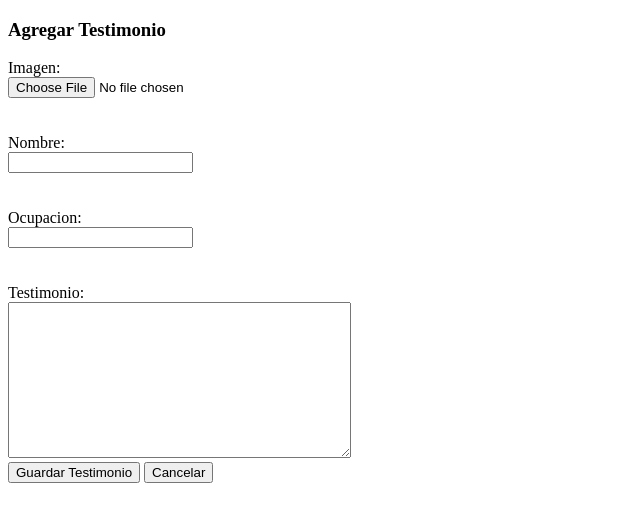
After one commit to yandivd/myPortafolio, a Django app: page /crear/testimonio/ in a window 1280 px wide. The commit adds this page. Shown: the top 522 px of the page, without its empty margins (0-640 px from the left). Run offline with Django 3.2, Linux system fonts and the light colour scheme.

Commit message:
creados testimonios

```diff
--- a/main/forms.py
+++ b/main/forms.py
@@ -1,7 +1,12 @@
 from django import forms
-from .models import Contacto
+from .models import Contacto, Testimoni
 
 class ContactoForm(forms.ModelForm):
     class Meta:
         model = Contacto
         fields = '__all__'
+
+class TestimonioFOrm(forms.ModelForm):
+    class Meta:
+        model = Testimoni
+        fields = 'nombre','ocupacion','image','texto'
--- a/main/models.py
+++ b/main/models.py
@@ -31,6 +31,7 @@ class Testimoni(models.Model):
     ocupacion = models.CharField(max_length=100)
     image = models.ImageField(upload_to='testimonios', blank=True, null=True)
     texto = models.TextField()
+    estado = models.CharField(max_length=10)
 
     def __str__(self):
         return self.nombre
--- a/main/templates/main/index.html
+++ b/main/templates/main/index.html
@@ -351,7 +351,7 @@
       </div>
     </section><!-- End Testimonials Section -->
 
-    <p>Quieres dejar tu experiencia? <a href="#">Clic Aqui</a></p>
+    <p>Quieres dejar tu experiencia? <a href="{% url 'crear_testimonio' %}">Clic Aqui</a></p>
 
     <!-- ======= Contact Section ======= -->
     <section id="contact" class="contact">
--- /dev/null
+++ b/main/templates/main/testimonios/create.html
@@ -0,0 +1,54 @@
+<!DOCTYPE html>
+<html lang="en">
+{% load static %}
+<head>
+    <meta charset="UTF-8">
+    <title>Title</title>
+</head>
+<body>
+
+<form action="." method="post" id="">
+    <div class="card card-default">
+        <div class="card-header">
+            <h3 class="card-title">
+                <i class="bi bi-plus-circle "></i>
+              Agregar Testimonio
+            </h3>
+        </div>
+        <div class="card-body ">
+            {% csrf_token %}
+            <div class=" form-group form-card text-center">
+                 <label>Imagen: </label>
+                <br>
+                {{form.image}}
+                <br><br><br>
+
+                <label>Nombre: </label>
+                <br>
+                {{form.nombre}}
+                <br><br><br>
+
+                <label>Ocupacion: </label><br>
+                {{form.ocupacion}}
+                <br><br><br>
+
+                <label>Testimonio: </label><br>
+                {{form.texto}}
+            </div>
+        </div>
+
+    </div>
+    <div class="  card-footer mt-3 px-5 mb-3">
+        <button type="submit" class="  btn btn-primary btn-flat btnTest">
+            <i class="bi bi-cassette"></i> Guardar Testimonio
+        </button>
+        <a href="{% url 'index' %}">
+            <button type="button" class=" btn btn-danger">
+                <i class="bi bi-x"></i> Cancelar
+            </button>
+        </a>
+    </div>
+    </div>
+</form>
+</body>
+</html>
--- a/main/urls.py
+++ b/main/urls.py
@@ -1,7 +1,8 @@
 from django.urls import path, include
-from .views import index, TestListView
+from .views import index, TestListView, TestimonioCreateView
 
 urlpatterns = [
     path('', index, name='index'),
     path('listar/testimonios/', TestListView.as_view(), name='listado_testimonios' ),
+    path('crear/testimonio/', TestimonioCreateView.as_view(), name='crear_testimonio'),
 ]
--- a/main/views.py
+++ b/main/views.py
@@ -9,7 +9,7 @@ from django.contrib import messages
 # Create your views here.
 def index(request):
     proyectos = Proyecto.objects.all()
-    testimonios = Testimoni.objects.all()
+    testimonios = Testimoni.objects.all().filter(estado="check")
     data={
         'proyectos': proyectos,
         'testimonios': testimonios,
@@ -30,3 +30,25 @@ def index(request):
 class TestListView(ListView):
     model = Testimoni
     template_name = 'main/testimonios/list.html'
+
+class TestimonioCreateView(CreateView):
+    model = Testimoni
+    form_class = TestimonioFOrm
+    template_name = 'main/testimonios/create.html'
+    success_url = reverse_lazy('index')
+
+    def post(self, request, *args, **kwargs):
+        formulario = TestimonioFOrm(data=request.POST)
+        estado="pending"
+        if formulario.is_valid():
+            testi = Testimoni(nombre=formulario.cleaned_data['nombre'],
+                              ocupacion=formulario.cleaned_data['ocupacion'],
+                              image=formulario.cleaned_data['image'],
+                              texto=formulario.cleaned_data['texto'],
+                              estado=estado)
+            testi.save()
+            messages.success(request, "Muchas gracias por compartir su testimonio, una vez sea revisado se hara publico")
+            return redirect('index')
+        else:
+            messages.error(request, "Formulario contiene datos no validos")
+            return redirect('index')
```
Also changed, not shown: db.sqlite3, main/migrations/0006_testimoni_estado.py (added).
